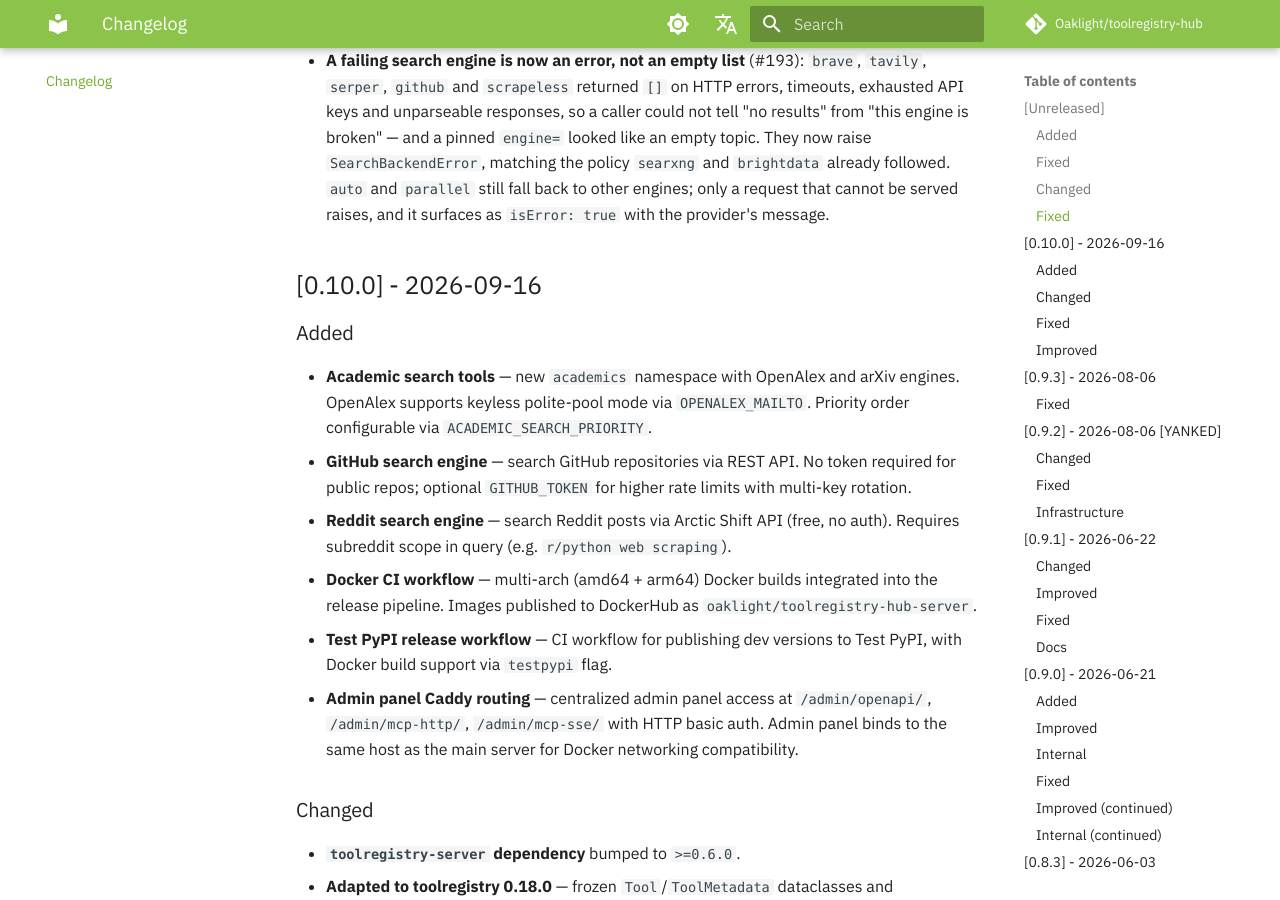
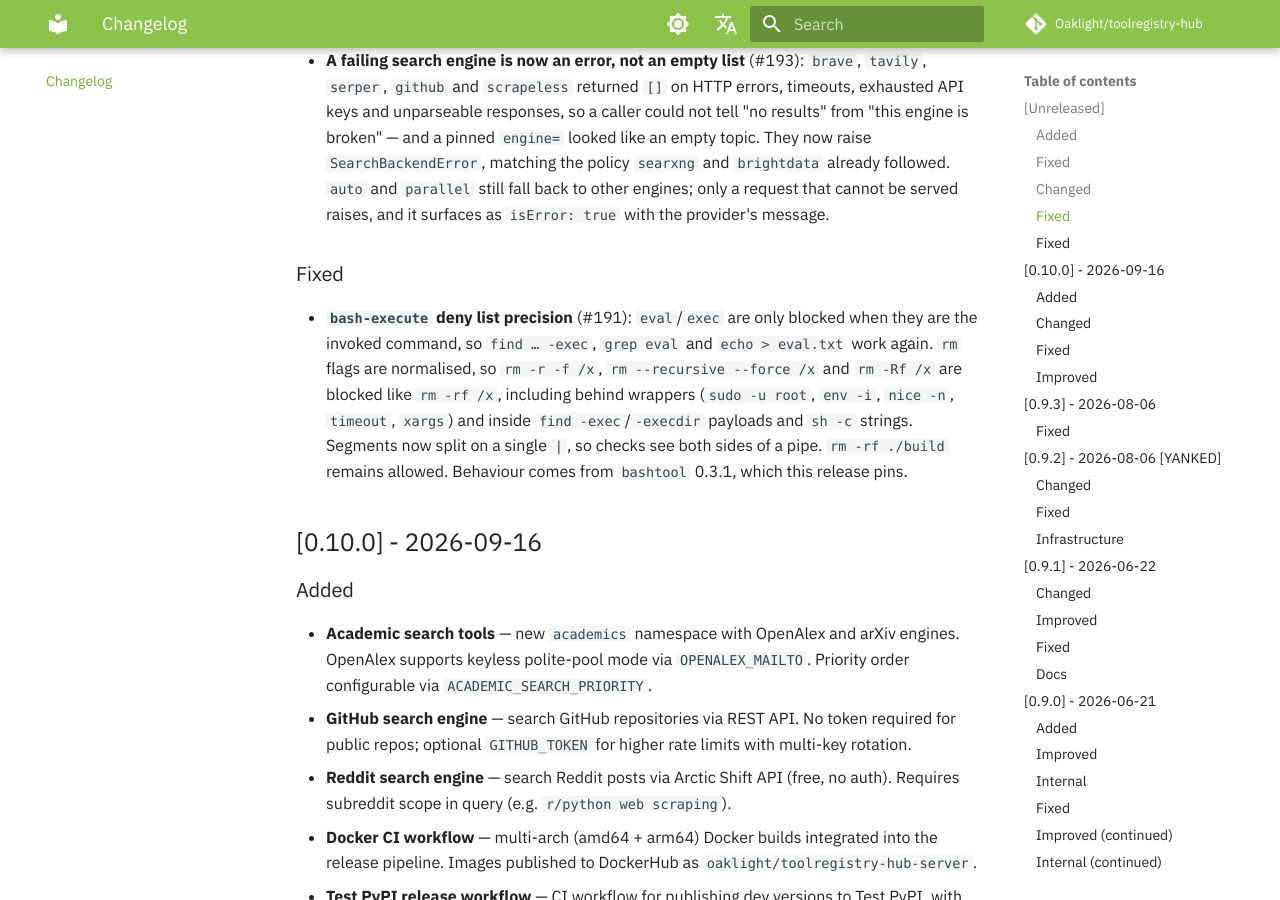
Before and after one commit to Oaklight/toolregistry-hub, an MkDocs documentation site: the page built from docs/changelog.md, in a window 1280 px wide and 900 px high, scrolled down 1240 px. Built offline with MkDocs 1.6.1 and Material for MkDocs 9.7.7, drawn with Linux system fonts in a browser that asks for light colours; some web fonts are replaced; comment, search, counter and statistics services are not loaded.

Commit message:
docs: bash-execute deny-list precision (#191)

```diff
--- a/docs/changelog.md
+++ b/docs/changelog.md
@@ -30,6 +30,10 @@ The format is based on [Keep a Changelog](https://keepachangelog.com/en/1.1.0/),
 ### Fixed
 
 - **A failing search engine is now an error, not an empty list** (#193): `brave`, `tavily`, `serper`, `github` and `scrapeless` returned `[]` on HTTP errors, timeouts, exhausted API keys and unparseable responses, so a caller could not tell "no results" from "this engine is broken" — and a pinned `engine=` looked like an empty topic. They now raise `SearchBackendError`, matching the policy `searxng` and `brightdata` already followed. `auto` and `parallel` still fall back to other engines; only a request that cannot be served raises, and it surfaces as `isError: true` with the provider's message.
+
+### Fixed
+
+- **`bash-execute` deny list precision** (#191): `eval`/`exec` are only blocked when they are the invoked command, so `find … -exec`, `grep eval` and `echo > eval.txt` work again. `rm` flags are normalised, so `rm -r -f /x`, `rm --recursive --force /x` and `rm -Rf /x` are blocked like `rm -rf /x`, including behind wrappers (`sudo -u root`, `env -i`, `nice -n`, `timeout`, `xargs`) and inside `find -exec`/`-execdir` payloads and `sh -c` strings. Segments now split on a single `|`, so checks see both sides of a pipe. `rm -rf ./build` remains allowed. Behaviour comes from `bashtool` 0.3.1, which this release pins.
 
 ## [0.10.0] - 2026-09-16
 
```
